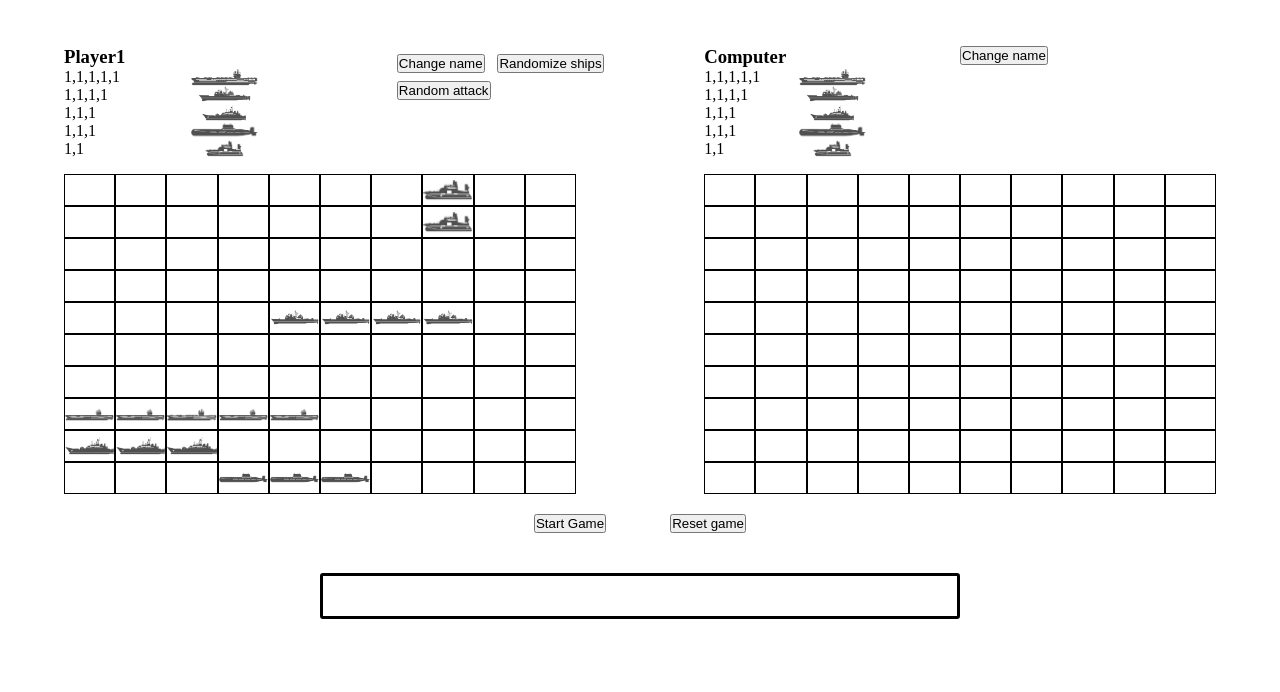
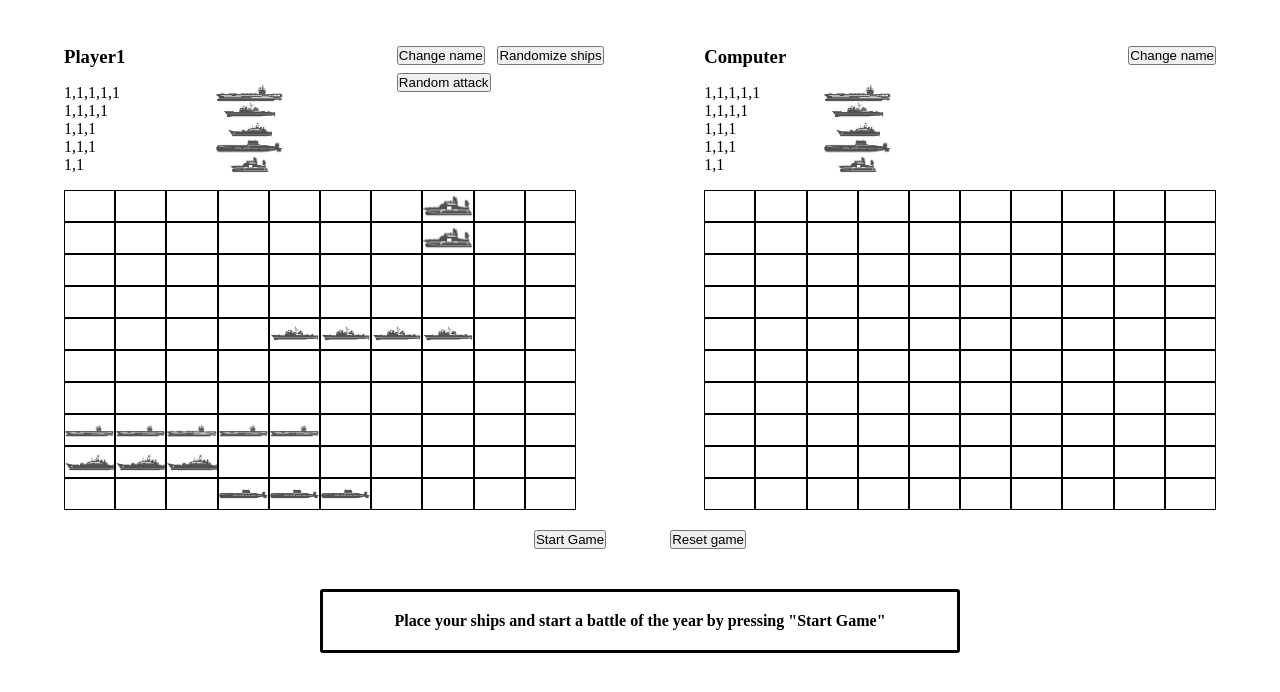
Before and after one commit to jpouti/Battleship, a website built with webpack: page dist/index.html in a window 1280 px wide. Shown: the part 74-766 px from the top of the page. Built offline with nearby package versions, Linux system fonts and the light colour scheme.

Commit message:
Add feature to display ships health & display messages when they sunk. Add loadDefault function

```diff
--- a/src/dom.js
+++ b/src/dom.js
@@ -29,29 +29,16 @@ const dom = (() => {
         const shipContainer = document.createElement('div');
         shipContainer.className = 'ship-container';
 
-        const carrier = document.createElement('div');
-        const battleship = document.createElement('div');
-        const cruiser = document.createElement('div');
-        const submarine = document.createElement('div');
-        const destroyer = document.createElement('div');
-
-        carrier.classList.add('carrier');
-        battleship.classList.add('battleship');
-        cruiser.classList.add('cruiser');
-        submarine.classList.add('submarine');
-        destroyer.classList.add('destroyer');
-
-        carrier.textContent = player.gameboard.ships['carrier'].health;
-        battleship.textContent = player.gameboard.ships['battleship'].health;
-        cruiser.textContent = player.gameboard.ships['cruiser'].health;
-        submarine.textContent = player.gameboard.ships['submarine'].health;
-        destroyer.textContent = player.gameboard.ships['destroyer'].health;
-
-        shipContainer.appendChild(carrier);
-        shipContainer.appendChild(battleship);
-        shipContainer.appendChild(cruiser);
-        shipContainer.appendChild(submarine);
-        shipContainer.appendChild(destroyer);
+        const ships = ['carrier', 'battleship', 'cruiser', 'submarine', 'destroyer'];
+        ships.forEach(ship => {
+            const element = document.createElement('div');
+            element.id = ship + '-' + player.name;
+            element.textContent = player.gameboard.ships[ship].health;
+            const elementImg = document.createElement('div');
+            elementImg.classList.add(ship);
+            shipContainer.appendChild(element);
+            shipContainer.appendChild(elementImg);
+        });
         return shipContainer;
     }
     // create elements for players
@@ -217,7 +204,31 @@ const dom = (() => {
         content.appendChild(gameBtns());
         content.appendChild(createScoreboard());
     }
-    return {createGrid, createShips, players, displayGridPlayer, displayGridComputer, pageLoad}
+    const sunkMessage = (player, ship) => {
+        const scoreboard = document.getElementById('scoreboard');
+        scoreboard.textContent = player.name + ' has lost a ship: ' + ship;
+    }
+    const shipCondition = (player) => {
+        const ship = player.gameboard.shipsHit.at(-1);
+        const element = document.getElementById(ship + '-' + player.name);
+        const health = player.gameboard.ships[ship].health;
+        const sortHealth = [...health].sort();
+        element.textContent = sortHealth;
+        if (player.gameboard.ships[ship].isSunk() === true) {
+            element.style.textDecoration = 'line-through';
+            element.style.color = 'red';
+            sunkMessage(player, ship);
+        }
+    }
+    return {
+        createGrid,
+        createShips,
+        players,
+        displayGridPlayer,
+        displayGridComputer,
+        pageLoad,
+        shipCondition
+        }
 })();
 
 export { dom };
--- a/src/game.js
+++ b/src/game.js
@@ -57,6 +57,9 @@ const game = (() => {
             } else if (player2.gameboard.board[x][y].length > 1 || player2.gameboard.board[x][y] === '') { // add feature to display hits on the player containers as health left for the ships
                 player1.attack(x, y, player2);
                 dom.displayGridComputer(player2);
+                if (player2.gameboard.lastAttack.at(-1) === true) {
+                    dom.shipCondition(player2);
+                }
                 if (winner() !== false) {
                     scoreboard.textContent = player1.name + ' Has won the battle';
                     return;
@@ -65,6 +68,9 @@ const game = (() => {
 
                 player2.computerAttack(player1);
                 dom.displayGridPlayer(player1);
+                if (player1.gameboard.lastAttack.at(-1) === true) {
+                    dom.shipCondition(player1);
+                }
                 if (winner() !== false) {
                     scoreboard.textContent = player2.name + ' Has won the battle';
                 }
@@ -80,6 +86,9 @@ const game = (() => {
         const randomAttackPlayer = () => {
             player1.computerAttack(player2);
             dom.displayGridComputer(player2);
+            if (player2.gameboard.lastAttack.at(-1) === true) {
+                dom.shipCondition(player2);
+            }
             if (winner() !== false) {
                 scoreboard.textContent = player1.name + ' Has won the battle';
                 return;
@@ -88,6 +97,9 @@ const game = (() => {
 
             player2.computerAttack(player1);
             dom.displayGridPlayer(player1);
+            if (player1.gameboard.lastAttack.at(-1) === true) {
+                dom.shipCondition(player1);
+            }
             if (winner() !== false) {
                 scoreboard.textContent = player2.name + ' Has won the battle';
             }
--- a/src/index.js
+++ b/src/index.js
@@ -6,9 +6,16 @@ import './styles.css';
 // create page with default player names and settings
 const player1 = Player('Player1');
 const player2 = Player('Computer');
-dom.pageLoad(player1, player2);
-game.randomShip(player1);
-player2.gameboard.randomPlacement();
+
+function loadDefault(player1, player2) {
+    dom.pageLoad(player1, player2);
+    game.randomShip(player1);
+    player2.gameboard.clearBoard();
+    player2.gameboard.randomPlacement();
+    const scoreboard = document.getElementById('scoreboard');
+    scoreboard.textContent = 'Place your ships and start a battle of the year by pressing "Start Game"';
+    createEventlistener();
+}
 
 //create event listeners for buttons
 function createEventlistener() {
@@ -16,12 +23,14 @@ function createEventlistener() {
     changeNameBtnPlayer1.addEventListener('click', () => {
         let input = prompt('Please give a new name for your player!');
         game.changeName(player1, input);
+        loadDefault(player1, player2);
     });
 
     const changeNameBtnPlayer2 = document.getElementById('name-btn-2');
     changeNameBtnPlayer2.addEventListener('click', () => {
         let input = prompt('Please give a new name for your player!');
         game.changeName(player2, input);
+        loadDefault(player1, player2);
     });
 
     const randomShips = document.getElementById('ship-btn');
@@ -35,6 +44,8 @@ function createEventlistener() {
 
     const resetGame = document.getElementById('reset-btn');
     resetGame.addEventListener('click', () => {
+        player1.gameboard.defaultHealth();
+        player2.gameboard.defaultHealth();
         dom.pageLoad(player1, player2);
         game.randomShip(player1);
         player2.gameboard.clearBoard();
@@ -51,6 +62,6 @@ function createEventlistener() {
     }
 }
 
-createEventlistener();
+loadDefault(player1, player2);
 
 // icons <a href='https://www.freepik.com/vectors/warship'>Warship vector created by macrovector - www.freepik.com</a>
--- a/src/styles.css
+++ b/src/styles.css
@@ -39,16 +39,24 @@ html {
     grid-column-start: 1;
     grid-row-start: 2;
     margin-bottom: 2vh;
+    margin-top: 2vh;
+    display: grid;
+    grid-template-columns: 4vw auto;
+}
+
+.btn-container-computer {
+    text-align: right;
 }
 
 .btn-container-player {
     grid-column-start: 2;
     grid-row-start: 1;
     grid-row-end: 3;
+    margin-right: 5vw;
 }
 
 .btn-container-player > button {
-    margin-top: 1vh;
+    margin-bottom: 1vh;
     margin-left: 1vw;
 }
 
```
Also changed, not shown: dist/main.js.
